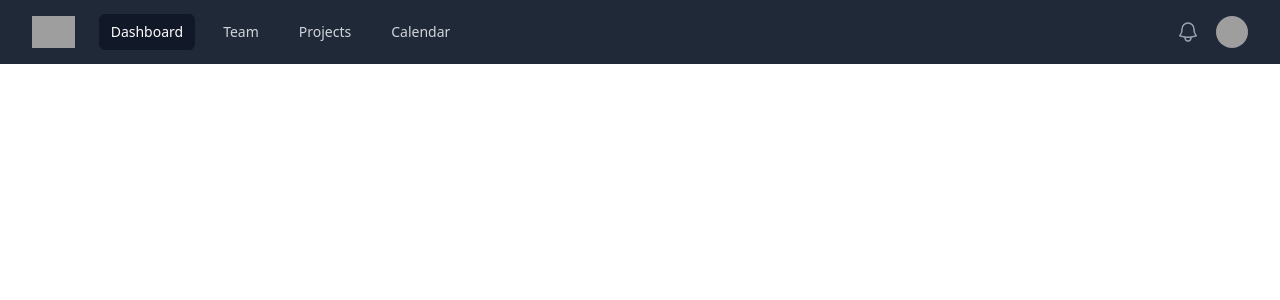
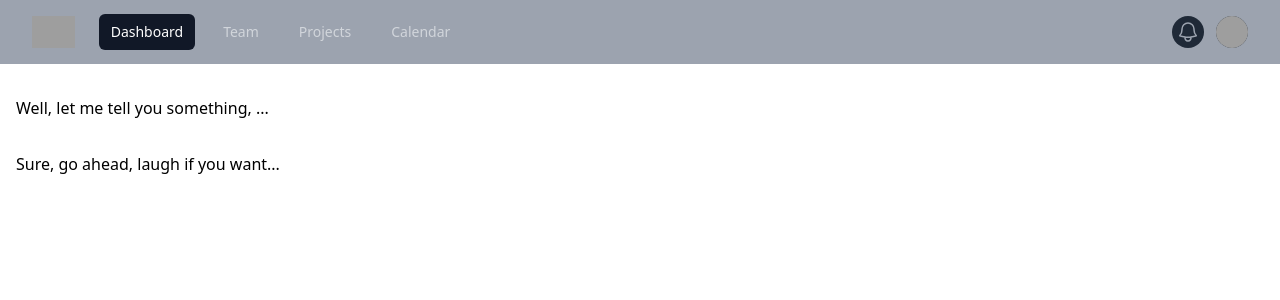
Before and after one commit to ulmosluis/miApp, a React (Vite) app: page / in a window 1280 px wide. Shown: the top 300 px of the page. Built offline with nearby package versions, Linux system fonts and the light colour scheme; grey boxes are pictures that could not be loaded.

Commit message:
flex que nunca funciono

```diff
--- a/src/App.jsx
+++ b/src/App.jsx
@@ -17,7 +17,8 @@ function classNames(...classes) {
 
 export default function Example() {
   return (
-    <Disclosure as="nav" className="bg-gray-800">
+    <>
+    <Disclosure as="nav" className="bg-gray-400">
       {({ open }) => (
         <>
           <div className="mx-auto max-w-7xl px-2 sm:px-6 lg:px-8">
@@ -129,7 +130,6 @@ export default function Example() {
               </div>
             </div>
           </div>
-
           <Disclosure.Panel className="sm:hidden">
             <div className="space-y-1 px-2 pb-3 pt-2">
               {navigation.map((item) => (
@@ -148,8 +148,18 @@ export default function Example() {
               ))}
             </div>
           </Disclosure.Panel>
+
         </>
       )}
     </Disclosure>
+    <div class="p-4">
+  <div class="flow-root ...">
+    <div class="my-4 ...">Well, let me tell you something, ...</div>
+  </div>
+  <div class="flow-root ...">
+    <div class="my-4 ...">Sure, go ahead, laugh if you want...</div>
+  </div>
+</div>
+    </>
   )
 }
```
